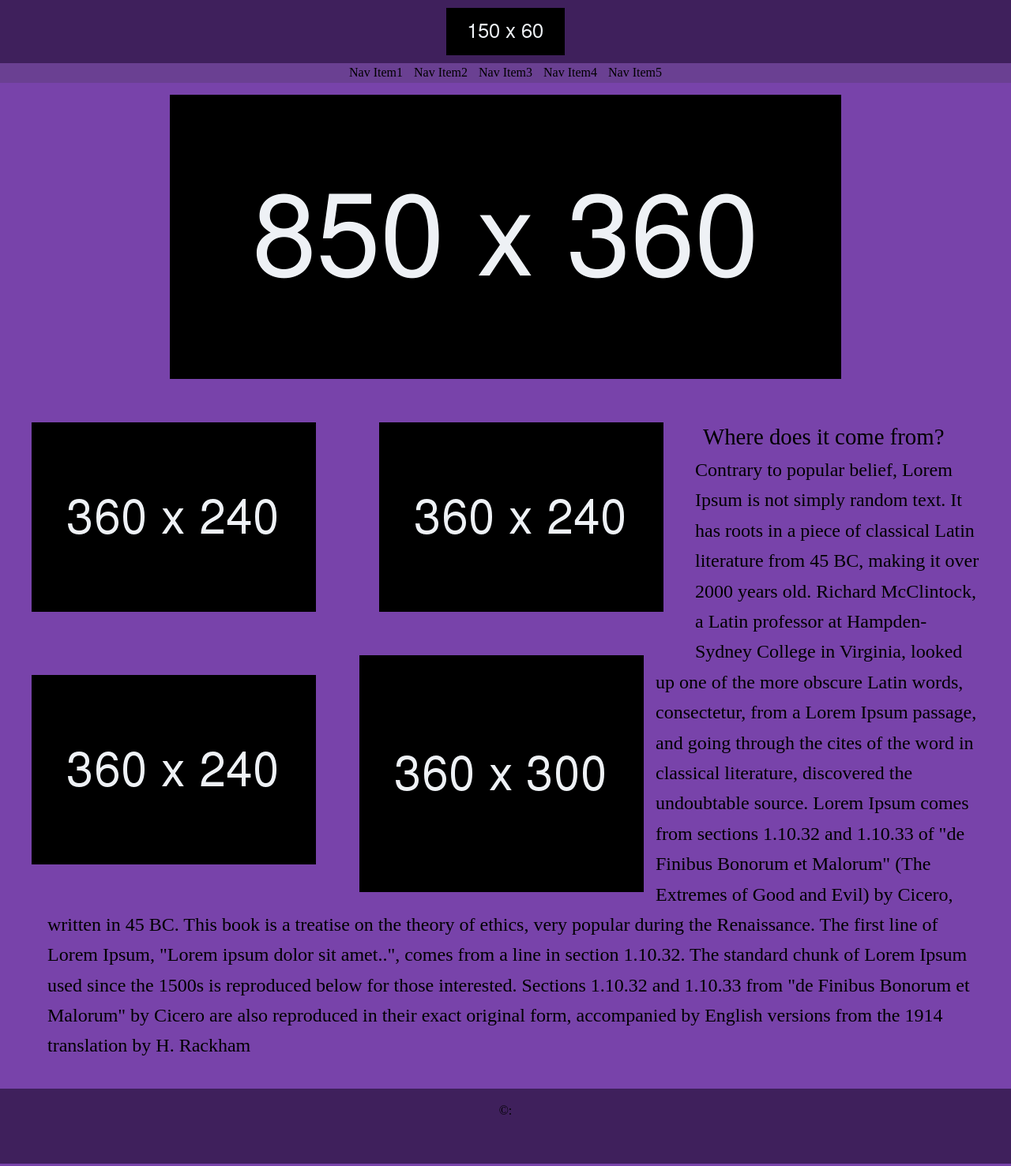
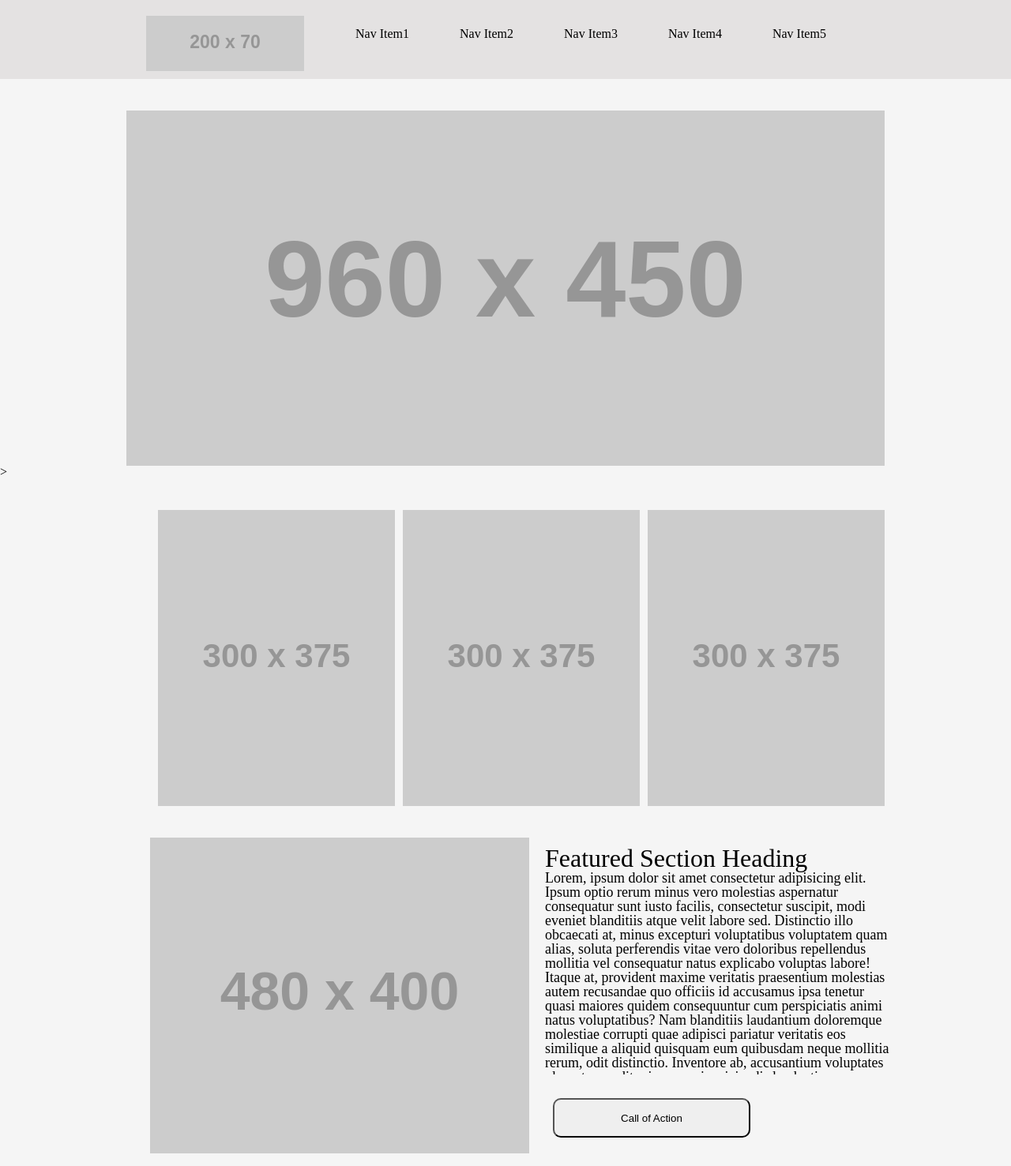
Before and after one commit to Ammarhr/wirefame-exercise, a plain HTML site: page index.html in a window 1280 px wide. Shown: the top 1477 px of the page at 79% size. Drawn offline with Linux system fonts and the light colour scheme; placeholder pictures from the web are drawn by us; a web font is replaced by a local one.

Commit message:
edite wire-frame

```diff
--- a/index.html
+++ b/index.html
@@ -11,10 +11,8 @@
 <body>
     <header>
 
-        <img src="img/150x60black.png" alt="">
+        <img src="https://placehold.it/200x70/?text=logo">
 
-    </header>
-    <nav>
         <ul>
             <li><a href="">Nav Item1</a></li>
             <li><a href="">Nav Item2</a></li>
@@ -22,26 +20,41 @@
             <li><a href="">Nav Item4</a></li>
             <li><a href="">Nav Item5</a></li>
         </ul>
-    </nav>
+
+    </header>
+
+
     <div>
-        <h2></h2>
-        <img src="img/850x360black.png" alt="">
+
+        <img src="https://placehold.it/960x450/?text=Hero Image">>
         <article>
 
-            <img src="img/360x240black.png" alt="">
-            <img src="img/360x240black.png" alt="">
-            <img src="img/360x240black.png" alt="">
+            <img src="https://placehold.it/300x375/?text=Sub Banner" alt="">
+            <img src="https://placehold.it/300x375/?text=Sub Banner" alt="">
+            <img src="https://placehold.it/300x375/?text=Sub Banner" alt="">
         </article>
+    </div>
+
+    <div>
         <section>
+            <img src="https://placehold.it/480x400/?text=Feautred Section Banner" alt="">
+        </section>
 
-            <p> <img src="img/360x300black.png" alt=""> <span>Where does it come from? </span> <br> Contrary to popular belief, Lorem Ipsum is not simply random text. It has roots in a piece of classical Latin literature from 45 BC, making it over 2000 years
-                old. Richard McClintock, a Latin professor at Hampden-Sydney College in Virginia, looked up one of the more obscure Latin words, consectetur, from a Lorem Ipsum passage, and going through the cites of the word in classical literature,
-                discovered the undoubtable source. Lorem Ipsum comes from sections 1.10.32 and 1.10.33 of "de Finibus Bonorum et Malorum" (The Extremes of Good and Evil) by Cicero, written in 45 BC. This book is a treatise on the theory of ethics, very
-                popular during the Renaissance. The first line of Lorem Ipsum, "Lorem ipsum dolor sit amet..", comes from a line in section 1.10.32. The standard chunk of Lorem Ipsum used since the 1500s is reproduced below for those interested. Sections
-                1.10.32 and 1.10.33 from "de Finibus Bonorum et Malorum" by Cicero are also reproduced in their exact original form, accompanied by English versions from the 1914 translation by H. Rackham</p>
-        </section>
+        <p>
+            <span>Featured Section Heading</span>
+            <br> Lorem, ipsum dolor sit amet consectetur adipisicing elit. Ipsum optio rerum minus vero molestias aspernatur consequatur sunt iusto facilis, consectetur suscipit, modi eveniet blanditiis atque velit labore sed. Distinctio illo obcaecati
+            at, minus excepturi voluptatibus voluptatem quam alias, soluta perferendis vitae vero doloribus repellendus mollitia vel consequatur natus explicabo voluptas labore! Itaque at, provident maxime veritatis praesentium molestias autem recusandae
+            quo officiis id accusamus ipsa tenetur quasi maiores quidem consequuntur cum perspiciatis animi natus voluptatibus? Nam blanditiis laudantium doloremque molestiae corrupti quae adipisci pariatur veritatis eos similique a aliquid quisquam eum
+            quibusdam neque mollitia rerum, odit distinctio. Inventore ab, accusantium voluptates placeat uas odit minus omnis reiciendis laudantium eos. Labore odit, nam cupiditate nihil id in autem, vero, architecto voluptas eaque corporis deleniti
+            natus quas esse consequatur culpa cumque excepturi atque ratione nobis illum expedita. Perferendis facere ratione repudiandae, quisquam voluptate atque obcaecati. Officia ut perferendis voluptates dolorum et, sit molestiae dolorem unde! Cum
+            expedita laudantium quisquam ipsam dolor ab odio pariatur in perferendis eaque minima sequi, rem suscipit eos illum magni facilis officia. Nulla quibusdam similique, distinctio enim aliquam a, delectus hic minus placeat odio numquam iste dolor
+            in voluptate ea ipsam eveniet vero laborum doloribus. Est molestiae, praesentium itaque sequi exercitationem quae, commodi ex pariatur aspernatur minus non, ratione veritatis. Aperiam ullam dolorum omnis quidem pariatur vitae voluptatum dignissimos,
+            quia illum consequuntur quo assumenda provident distinctio voluptat</p>
+        <button>Call of Action</button>
     </div>
-    <footer>&copy:</footer>
+
+
+    <footer></footer>
 </body>
 
 </html>
--- a/style.css
+++ b/style.css
@@ -1,74 +1,81 @@
 body {
-    background-color: rgb(120, 67, 170);
+    background-color: #f5f5f5;
 }
 
 header {
-    background-color: rgb(63, 32, 92);
-    height: auto;
+    background-color: rgb(228, 226, 226);
+    height: 100px;
 }
 
 header img {
+    float: left;
     display: block;
-    margin: 0 auto;
+    margin-top: 10px;
+    margin-left: 175px;
     padding: 10px;
 }
 
-nav {
-    text-align: center;
-    height: 25px;
-    background-color: rgb(106, 64, 146);
+ul li {
+    display: inline-block;
+    padding-top: 35px;
+    padding-left: 50px;
 }
 
-nav ul li {
-    display: inline-block;
-    margin: 0 auto;
-    padding-top: 4px;
-}
-
-nav a {
+a {
     text-decoration: none;
     color: black;
     padding: 5px;
 }
 
-a:hover,
- :active {
-    background-color: rgb(63, 32, 92);
-}
-
 div img {
     display: block;
     margin: 0 auto;
-    padding: 15px;
+    padding-top: 40px;
+}
+
+article {
+    margin-left: 190px;
 }
 
 article img {
     float: left;
-    padding: 40px;
+    padding-left: 10px;
 }
 
-section p img {
+section img {
+    margin-left: 190px;
     float: left;
 }
 
-p {
-    font-size: x-large;
-    font-family: 'Lacquer';
-    line-height: 1.6;
-    margin: 35px;
-    padding-left: 25px;
+p span {
+    font-size: xx-large;
+    display: inline;
+    white-space: pre-line;
 }
 
-p span {
-    font-size: larger;
-    font-family: 'Trade Winds';
-    padding: 10px;
+div p {
+    font-size: large;
+    font-family: 'Times New Roman', Times, serif;
+    scroll-behavior: auto;
+    overflow: hidden;
+    height: 290px;
+    width: 440px;
+    padding-top: 50px;
+    padding-left: 20px;
+}
+
+button {
+    border-radius: 10px;
+    width: 250px;
+    height: 50px;
+    margin-top: 30px;
+    margin-left: 30px;
 }
 
 footer {
-    background-color: rgb(63, 32, 92);
+    background-color: rgb(228, 226, 226);
     text-align: center;
     height: 75px;
     padding-top: 20px;
-    margin-top: 30px;
+    margin-top: 100px;
 }
```
Also changed, not shown: img/150x60black.png (deleted), img/200x70.png (added), img/360x240black.png (deleted), img/360x300black.png (deleted), img/850x360black.png (deleted), img/960x450.png (added).
